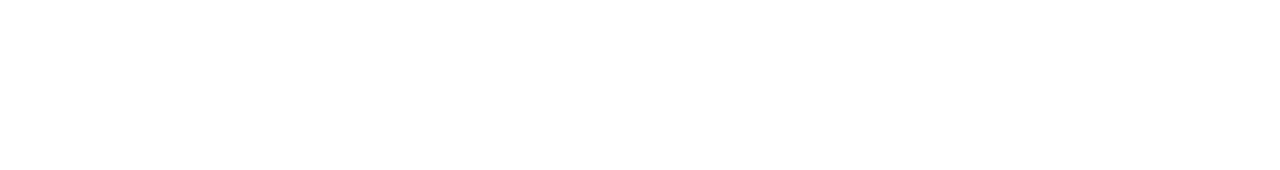
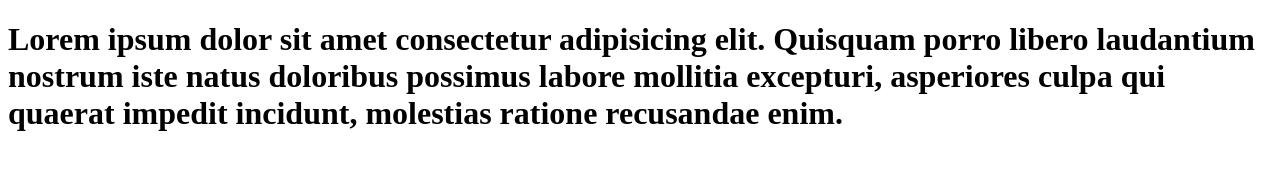
Before and after one commit to price-ai/test, a plain HTML site: page index.html in a window 1280 px wide. Drawn offline with Linux system fonts and the light colour scheme.

```diff
--- a/index.html
+++ b/index.html
@@ -1,12 +1,17 @@
 <!DOCTYPE html>
 <html lang="en">
-<head>
-    <meta charset="UTF-8">
-    <meta http-equiv="X-UA-Compatible" content="IE=edge">
-    <meta name="viewport" content="width=device-width, initial-scale=1.0">
+  <head>
+    <meta charset="UTF-8" />
+    <meta http-equiv="X-UA-Compatible" content="IE=edge" />
+    <meta name="viewport" content="width=device-width, initial-scale=1.0" />
     <title>Document</title>
-</head>
-<body>
-
-</body>
+  </head>
+  <body>
+    <h1>
+      Lorem ipsum dolor sit amet consectetur adipisicing elit. Quisquam porro
+      libero laudantium nostrum iste natus doloribus possimus labore mollitia
+      excepturi, asperiores culpa qui quaerat impedit incidunt, molestias
+      ratione recusandae enim.
+    </h1>
+  </body>
 </html>
```
